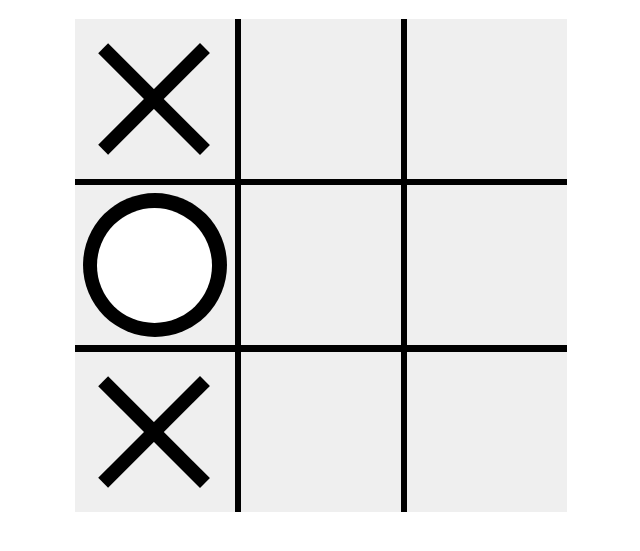
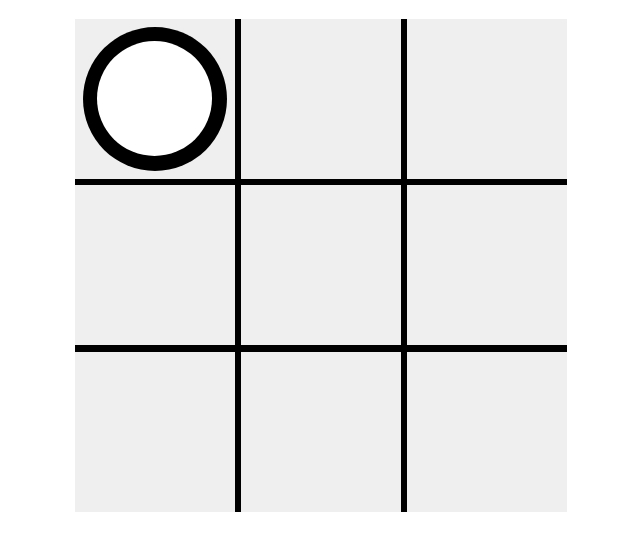
Before and after one commit to h-yau/tic-tac-toe, a plain HTML site: page index.html in a window 1280 px wide. Both pictures are taken after a click on the button 473 px from the left and 159 px from the top of the page. Shown: the part 61-612 px from the top of the page, without its empty margins (319-959 px from the left). Drawn offline with Linux system fonts and the light colour scheme.

Commit message:
Add listeners to buttons so the display can change according to the click

```diff
--- a/index.html
+++ b/index.html
@@ -12,16 +12,16 @@
         <h1>Tic-Tac-Toe</h1>
     </header>
     <main>
-        <div class="gameboardContainer o">
+        <div class="gameboardContainer">
             <div class="row">
-                <button class="cell x"></button><button class="cell"></button><button class="cell"></button>
+                <button class="cell"></button><button class="cell"></button><button class="cell"></button>
             </div>
             <div class="row">
-                <button class="cell o"></button><button class="cell"></button><button class="cell"></button>
+                <button class="cell"></button><button class="cell"></button><button class="cell"></button>
 
             </div>
             <div class="row">
-                <button class="cell x"></button><button class="cell"></button><button class="cell"></button>
+                <button class="cell"></button><button class="cell"></button><button class="cell"></button>
 
             </div>
         </div>
--- a/script.js
+++ b/script.js
@@ -129,15 +129,43 @@ const gameBoard = (() => {
         startGame();
     }
 
+
     const startGame = () => {
         while(!hasGameEnded) {
             playRound();
         }
      };
 
-    return {getBoard, updateBoard, startGame, restartGame};
+     // will turn on once it's the displaycontroller is completed
+    //  startGame();
+    return {getBoard, updateBoard, startGame, restartGame, activePlayer};
 })();
 
 const displayController = (() => {
-    console.table(gameBoard.getBoard());
+
+    let currentMove = gameBoard.activePlayer.playMove();
+
+    const gameboardContainer = document.getElementsByClassName("gameboardContainer")[0];
+
+    if (gameboardContainer != null || gameboardContainer != undefined) {
+        gameboardContainer.classList.add(currentMove);
+    }
+
+    const addMove = (e, index) => {
+
+        e.preventDefault()
+        e.target.classList.add(currentMove);
+        console.log(Math.floor(index / 3), index % 3);
+    }
+
+    // add listeners to the cells
+    const cells = document.querySelectorAll(".cell");
+    cells.forEach((cell, index) => {
+        cell.addEventListener('click', (e) => {
+            addMove(e, index);
+        });
+    });
+
+
+
 })();
```
